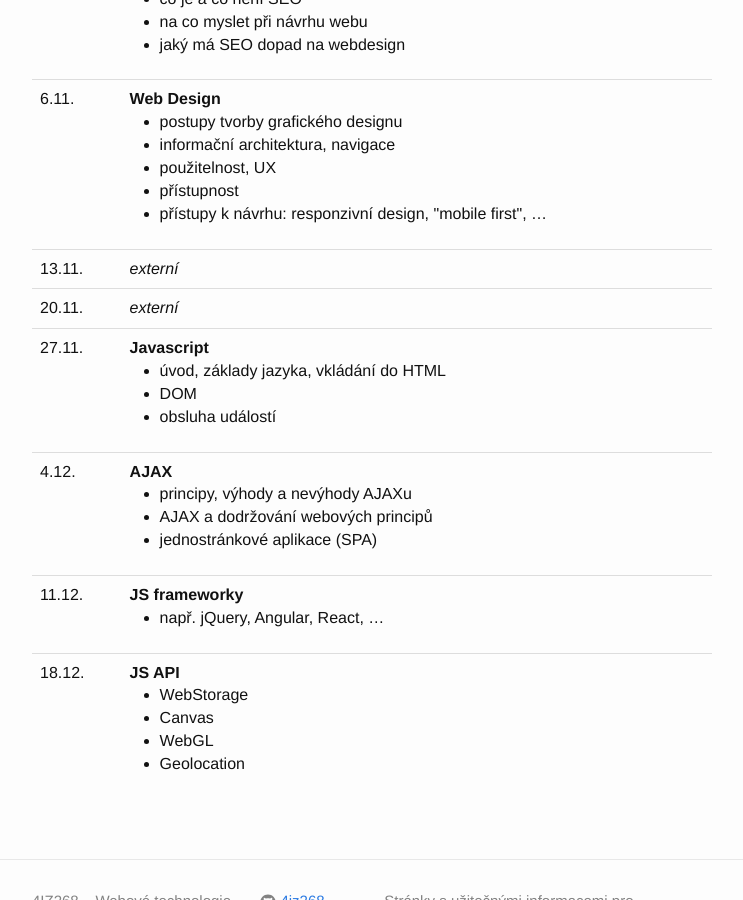
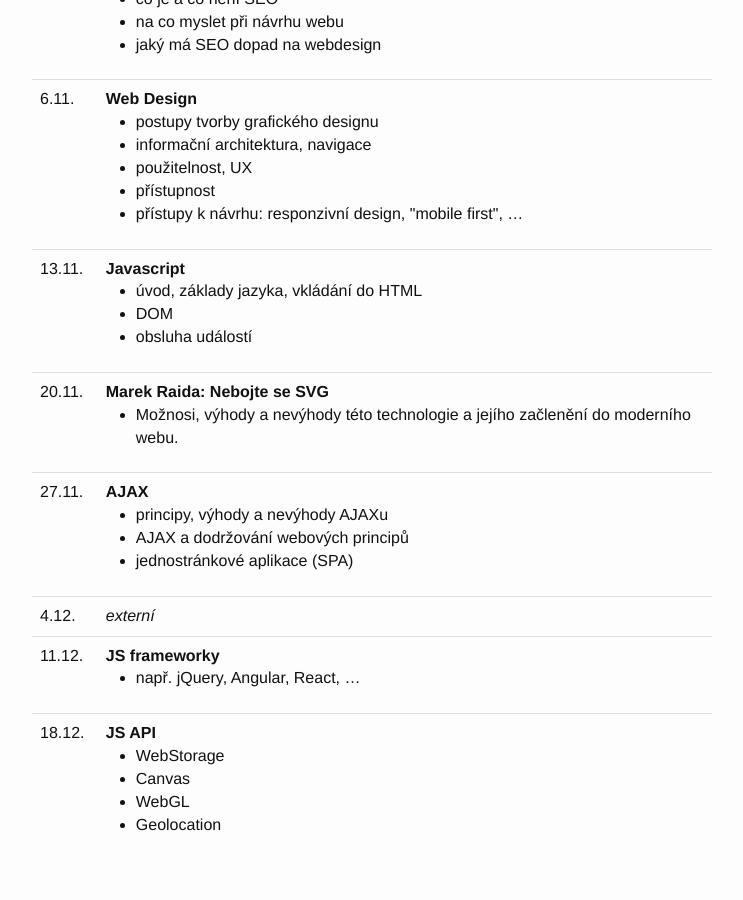
Before and after one commit to 4iz268/4iz268.github.io, a Jekyll site: the page built from prednasky/index.html, in a window 1280 px wide and 900 px high, scrolled down 941 px. Shown: the whole window, without its empty margins (268-1011 px from the left). Built offline with Jekyll 4.4.1, drawn with Linux system fonts in a browser that asks for light colours; nearby versions of some CDN libraries.

Commit message:
Přidána další přednáška; aktualizace programu

```diff
--- a/prednasky/index.html
+++ b/prednasky/index.html
@@ -61,7 +61,7 @@
     </tr>
     <tr>
       <td>23.10.</td>
-      <td><strong>Multimédia</strong>
+      <td><strong><a href="http://www.kosek.cz/vyuka/4iz268/prednasky/multimedia/">Multimédia</a></strong>
         <ul>
           <li>zařazování obrázků, videa a zvuku</li>
           <li>formáty, kodeky, streaming</li>
@@ -71,7 +71,8 @@
     <tr>
       <td>30.10.</td>
       <td>
-        <strong>Jan Tichý (<a href="http://www.medio.cz/">Medio Interactive</a>): SEO</strong><br><ul>
+        <strong>Jan Tichý (<a href="http://www.medio.cz/">Medio Interactive</a>): SEO</strong>
+        <ul>
           <li>co je a co není SEO</li>
           <li>na co myslet při návrhu webu</li>
           <li>jaký má SEO dopad na webdesign</li>
@@ -94,24 +95,6 @@
     </tr>
     <tr>
       <td>13.11.</td>
-      <td><em>externí</em></td>
-    </tr>
-    <tr>
-      <td>20.11.</td>
-      <td>
-        <em>externí</em>
-        <!--
-        <strong>SEO</strong>
-        <ul>
-          <li>principy</li>
-          <li>webová analytika</li>
-          <li>sémantika na webu (mikrodata, RDFa, schema.org)</li>
-        </ul>
-        -->
-      </td>
-    </tr>
-    <tr>
-      <td>27.11.</td>
       <td>
         <strong>Javascript</strong>
         <ul>
@@ -122,7 +105,16 @@
       </td>
     </tr>
     <tr>
-      <td>4.12.</td>
+      <td>20.11.</td>
+      <td>
+        <strong>Marek Raida: Nebojte se SVG</strong>
+        <ul>
+          <li>Možnosi, výhody a nevýhody této technologie a jejího začlenění do moderního webu.</li>
+        </ul>
+      </td>
+    </tr>
+    <tr>
+      <td>27.11.</td>
       <td>
         <strong>AJAX</strong>
         <ul>
@@ -131,6 +123,10 @@
           <li>jednostránkové aplikace (SPA)</li>
         </ul>
       </td>
+    </tr>
+    <tr>
+      <td>4.12.</td>
+      <td><em>externí</em></td>
     </tr>
     <tr>
       <td>11.12.</td>
```
